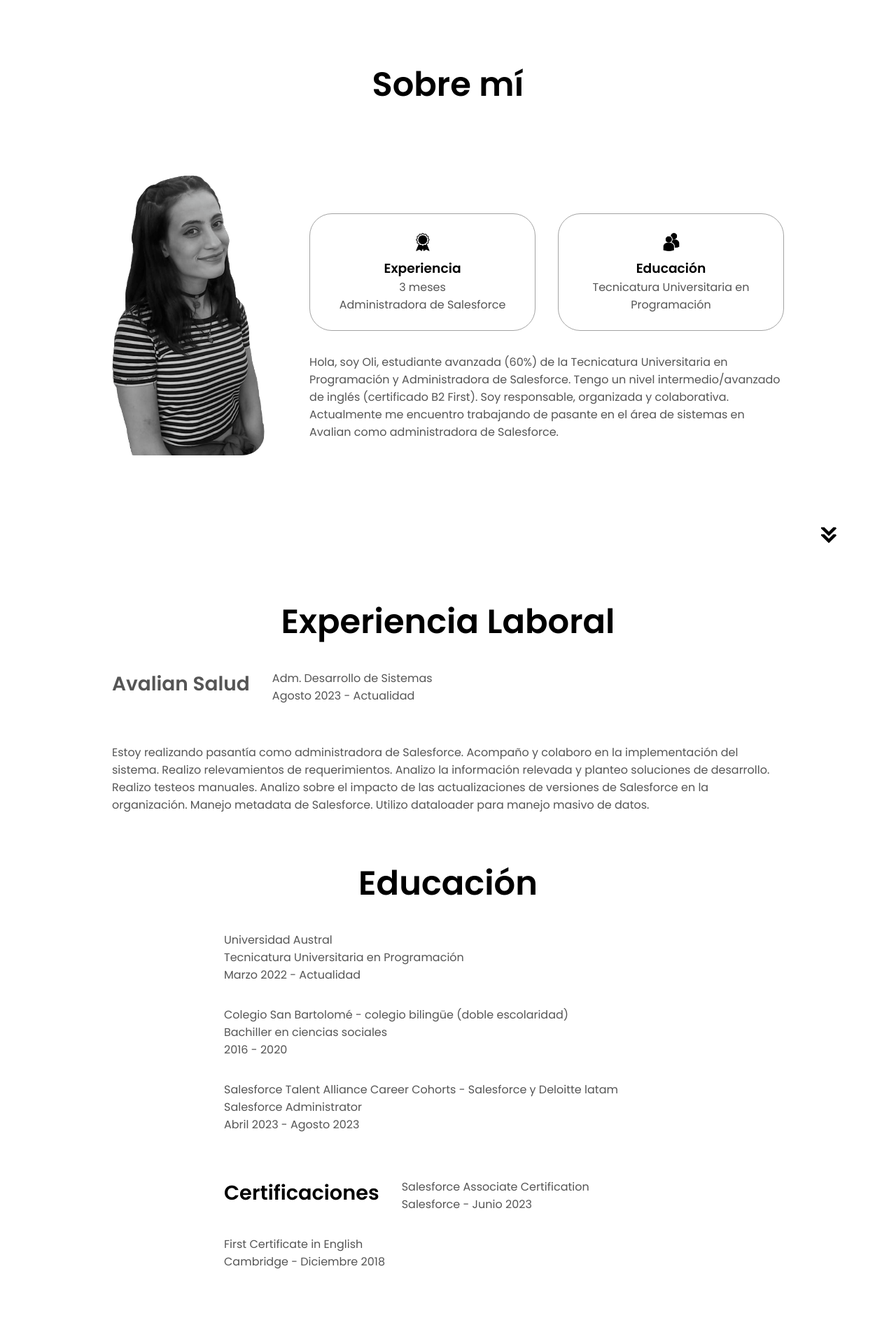
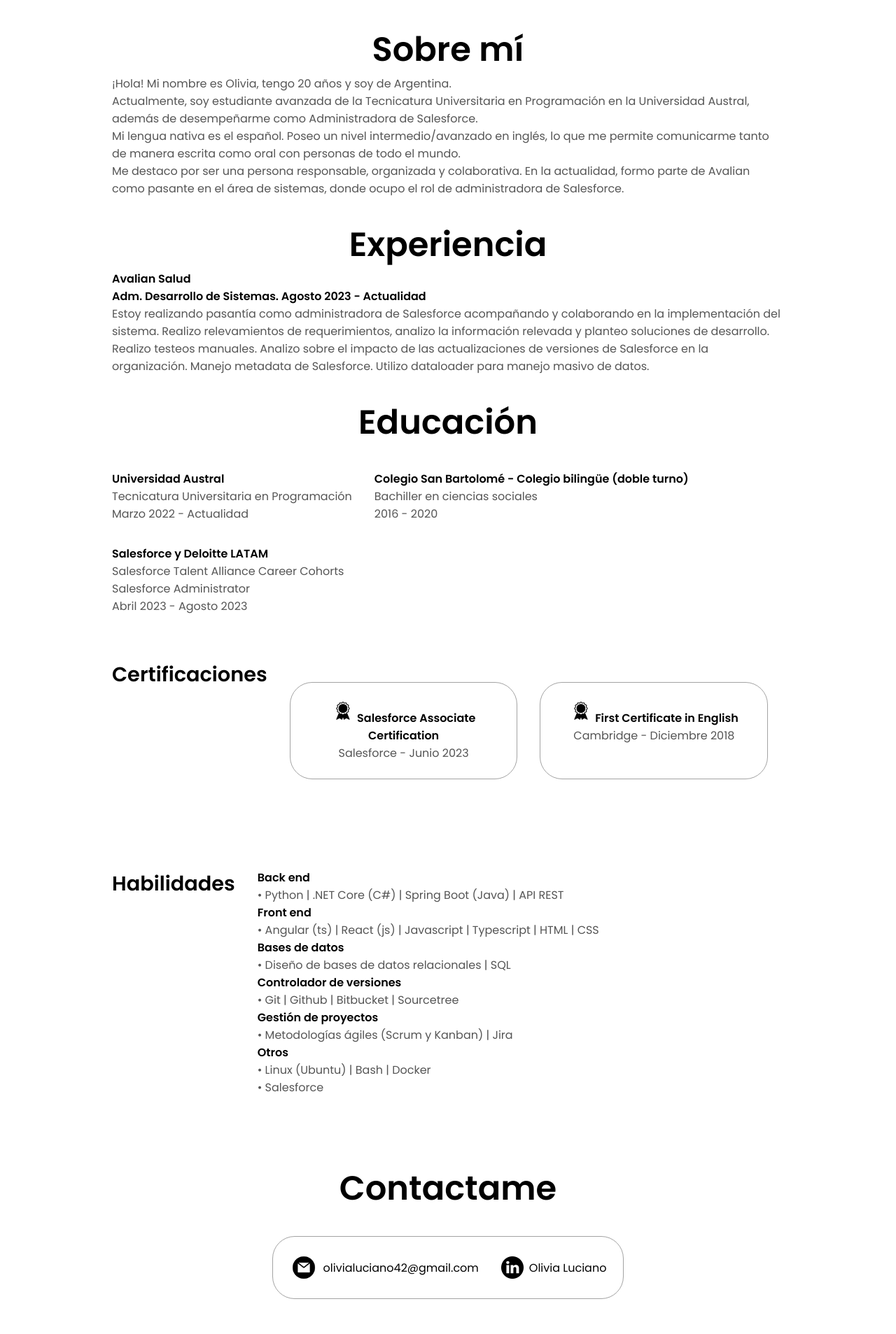
Before and after one commit to olivialuciano/resume, a plain HTML site: page index.html in a window 1280 px wide. Shown: the part 893-2800 px from the top of the page at 70% size. Drawn offline with Linux system fonts and the light colour scheme.

Commit message:
version 2

```diff
--- a/index.html
+++ b/index.html
@@ -8,64 +8,63 @@
     <link rel="stylesheet" href="style.css" />
     <link rel="stylesheet" href="mediaqueries.css" />
   </head>
+
   <body>
+    <!-- DESKTOP -->
     <nav id="desktop-nav">
-      <div class="logo">Olivia Luciano</div>
-      <!-- <button onclick="toggleLanguage()">Toggle Language</button> -->
+      <button class="toggle-button" onclick="toggleLanguage()" data-translate="enes"></button>
+
 
       <div>
         <ul class="nav-links">
-          <li><a href="#about">Sobre mí</a></li>
-          <li><a href="#experience">Experiencia</a></li>
-          <li><a href="#experience">Educación</a></li>
-          <li><a href="#projects">Proyectos</a></li>
-          <li><a href="#contact" data-translate="contact">Contacto</a></li>
+          <li><a href="#about" data-translate="aboutMe"></a></li>
+          <li><a href="#experience" data-translate="experience"></a></li>
+          <li><a href="#education" data-translate="education"></a></li>
+          <li><a href="#contact" data-translate="contact"></a></li>
         </ul>
       </div>
     </nav>
+
+    <!-- PHONE -->
     <nav id="hamburger-nav">
-      <div class="logo">Olivia Luciano</div>
+      <button onclick="toggleLanguage()">EN/ES</button>
+
       <div class="hamburger-menu">
+
         <div class="hamburger-icon" onclick="toggleMenu()">
           <span></span>
           <span></span>
           <span></span>
         </div>
+
         <div class="menu-links">
-          <li><a href="#about" onclick="toggleMenu()">Sobre mí</a></li>
-          <li><a href="#experience" onclick="toggleMenu()">Experiencia</a></li>
-          <li><a href="#experience" onclick="toggleMenu()">Educación</a></li>
-          <li><a href="#projects" onclick="toggleMenu()">Proyectos</a></li>
-          <li>
-            <a href="#contact" onclick="toggleMenu()">Contacto</a>
-          </li>
+          <li><a href="#about" onclick="toggleMenu()" data-translate="aboutMe">{translations.aboutMe}</a></li>
+          <li><a href="#experience" onclick="toggleMenu()" data-translate="experience">{translations.experience}</a></li>
+          <li><a href="#education" onclick="toggleMenu()" data-translate="education">{translations.education}</a></li>
+          <li><a href="#contact" onclick="toggleMenu()" data-translate="contact">{translations.contact}</a></li>
         </div>
       </div>
     </nav>
+
     <section id="profile">
       <div class="section__pic-container">
         <img
           src="./assets/profile-pic.PNG"
-          alt="Olivia Luciano profile picture"
+          alt="{translations.logo} profile picture"
         />
       </div>
       <div class="section__text">
-        <p class="section__text__p1">Hola, soy</p>
         <h1 class="title">Olivia Luciano</h1>
-        <p class="section__text__p2">
-          Desarrolladora Web Full-stack <br />
-          Salesforce Admin
-        </p>
+        <p class="section__text__p2" data-translate="desarrolladora">
+        </p><p class="section__text__p2">Salesforce Admin</p>
 
         <div class="btn-container">
           <button
             class="btn btn-color-2"
-            onclick="window.open('./assets/cv_olivia_luciano.pdf')"
+            onclick="window.open('./assets/cv_olivia_luciano.pdf')" data-translate="downloadCV"
           >
-            Descargar CV
           </button>
-          <button class="btn btn-color-1" onclick="location.href='./#contact'">
-            Info de Contacto
+          <button class="btn btn-color-1" onclick="location.href='./#contact'" data-translate="contactInfo">
           </button>
         </div>
         <div id="socials-container">
@@ -81,120 +80,85 @@
             class="icon"
             onclick="location.href='https://github.com/olivialuciano'"
           />
+          <img
+          src="./assets/trailhead.png"
+          alt="My Github profile"
+          class="icon"
+          onclick="location.href='https://www.salesforce.com/trailblazer/olivialuciano42"
+        />
         </div>
       </div>
     </section>
-    <br>
-    <br>
     <section id="about">
-      <h1 class="title">Sobre mí</h1>
-      <div class="section-container">
-        <div class="section__pic-container">
-          <img
-            src="./assets/about-pic-bn.PNG"
-            alt="Profile picture"
-            class="about-pic"
-          />
-        </div>
-        <div class="about-details-container">
-          <div class="about-containers">
-            <div class="details-container">
-              <img
-                src="./assets/experience.png"
-                alt="Experience icon"
-                class="icon"
-              />
-              <h3>Experiencia</h3>
-              <p>3 meses <br />Administradora de Salesforce</p>
-            </div>
-            <div class="details-container">
-              <img
-                src="./assets/education.png"
-                alt="Education icon"
-                class="icon"
-              />
-              <h3>Educación</h3>
-              <p>Tecnicatura Universitaria en Programación</p>
-            </div>
+      <h1 class="title" data-translate="aboutMe"></h1>
+          <div class="text-container">
+            <p data-translate="aboutMe1"></p>
+            <p data-translate="aboutMe2"></p>
+            <p data-translate="aboutMe3"></p>
+            <p data-translate="aboutMe4"></p>
+
           </div>
-          <div class="text-container">
-            <p>
-              Hola, soy Oli, estudiante avanzada (60%) de la Tecnicatura
-              Universitaria en Programación y Administradora de Salesforce.
-              Tengo un nivel intermedio/avanzado de inglés (certificado B2
-              First). Soy responsable, organizada y colaborativa. Actualmente me
-              encuentro trabajando de pasante en el área de sistemas en Avalian
-              como administradora de Salesforce.
-            </p>
-          </div>
-        </div>
+    </section>
+
+    <section id="experience">
+      <h1 class="title" data-translate="experience"></h1>
+      <div class="text-container">
+        <strong>Avalian Salud </strong>
+        <br>
+        <strong data-translate="experiencieAv"></strong>
+        <p data-translate="experience1"></p>
       </div>
-      <img
-        src="./assets/arrow.png"
-        alt="Arrow icon"
-        class="icon arrow"
-        onclick="location.href='./#experience'"
-      />
     </section>
-    <section id="experience">
-      <h1 class="title">Experiencia Laboral</h1>
-      <div class="experience-details-container">
-        <div class="about-containers">
-          <h2 class="experience-sub-title">Avalian Salud</h2>
-          <div class="text-container">
-            <p>
-              Adm. Desarrollo de Sistemas <br />
-              Agosto 2023 - Actualidad
-            </p>
-          </div>
-          <div class="text-container">
-            <p>
-              Estoy realizando pasantía como administradora de Salesforce.
-              Acompaño y colaboro en la implementación del sistema.
-Realizo relevamientos de requerimientos. Analizo la información
-relevada y planteo soluciones de desarrollo. Realizo testeos
-manuales. Analizo sobre el impacto de las actualizaciones de
-versiones de Salesforce en la organización. Manejo metadata de
-Salesforce. Utilizo dataloader para manejo masivo de datos.
 
-            </p>
-          </div>
-        </div>
-      </div>
+
       <section id="experience">
-        <h1 class="title">Educación</h1>
+        <h1 class="title" data-translate="education"></h1>
         <div class="experience-details-container">
           <div class="about-containers">
             <div class="text-container">
-              <p >Universidad Austral <br>
-                Tecnicatura Universitaria en Programación <br />
-                Marzo 2022 - Actualidad
-              </p>
+              <strong data-translate="university"></strong>
+              <p data-translate="title"></p>
+              <p data-translate="ausDate"></p>
             </div>
             <div class="text-container">
-                <p >Colegio San Bartolomé - colegio bilingüe (doble escolaridad)<br>
-                  Bachiller en ciencias sociales<br />
-                  2016 - 2020
-                </p>
-              </div>
+              <strong data-translate="school"></strong>
+              <p data-translate="bachelor"></p>
+              <p>2016 - 2020</p>
+            </div>
               <div class="text-container">
-                <p >Salesforce Talent Alliance Career Cohorts - Salesforce y Deloitte latam<br>
-                  Salesforce Administrator <br />
-                  Abril 2023 - Agosto 2023
-                </p>
+                <strong data-translate="deloitte"></strong>
+                <p >Salesforce Talent Alliance Career Cohorts<br>
+                  Salesforce Administrator </p>
+                  <p data-translate="deloDate"></p>
+
               </div>
 
               <div class="experience-details-container">
                 <div class="about-containers">
-              <h3 class="sub-title">Certificaciones</h3>
-              <div class="text-container">
-                <p >Salesforce Associate Certification <br>
-                  Salesforce - Junio 2023</p>
+              <h1 class="sub-title" data-translate="certifications"></h1>
+              <div class="about-containers">
+                <div class="details-container">
+                  <img
+                    src="./assets/experience.png"
+                    alt="Experience icon"
+                    class="icon"
+                  />
+                  <strong>Salesforce Associate Certification</strong>
+                  <p data-translate="salesforce"></p>
+
+                </div>
+                <div class="details-container">
+                  <img
+                    src="./assets/experience.png"
+                    alt="Experience icon"
+                    class="icon"
+                  />
+                  <strong>First Certificate in English</strong>
+                  <p data-translate="cambridge"></p>
+                </div>
+
               </div>
-              <div class="text-container">
-                <p >First Certificate in English <br>
-                  Cambridge - Diciembre 2018</p>
-              </div>
+
               </div>
               </div>
 
@@ -205,14 +169,20 @@ Salesforce. Utilizo dataloader para manejo masivo de datos.
             <div class="experience-details-container">
               <div class="about-containers">
 
-              <h3 class="sub-title">Habilidades</h3>
+              <h1 class="sub-title" data-translate="skills"></h1>
               <div class="text-container">
+                <strong>Back end</strong>
                     <p >• Python | .NET Core (C#) | Spring Boot (Java) | API REST</p>
+                    <strong>Front end</strong>
                     <p >• Angular (ts) | React (js) | Javascript | Typescript | HTML | CSS</p>
-                    <p >• Diseño de bases de datos relacionales | SQL</p>
+                    <strong data-translate="databases"></strong>
+                    <p data-translate="bdd" > </p>
+                    <strong data-translate="versionControl"></strong>
+                    <p >• Git | Github | Bitbucket | Sourcetree</p>
+                    <strong data-translate="projectManagement"></strong>
+                    <p data-translate="agile"></p>
+                    <strong data-translate="other"></strong>
                     <p >• Linux (Ubuntu) | Bash | Docker</p>
-                    <p >• Git | Github | Bitbucket | Sourcetree</p>
-                    <p >• Metodologías ágiles (Scrum y Kanban) | Jira</p>
                     <p >• Salesforce</p>
               </div>
 
@@ -318,7 +288,7 @@ Salesforce. Utilizo dataloader para manejo masivo de datos.
       />
     </section> -->
     <section id="contact">
-      <h1 class="title">Contactame</h1>
+      <h1 class="title" data-translate="contactMe"></h1>
       <div class="contact-info-upper-container">
         <div class="contact-info-container">
           <img
@@ -344,29 +314,19 @@ Salesforce. Utilizo dataloader para manejo masivo de datos.
             >
           </p>
         </div>
-        <div class="contact-info-container">
-          <img
-            src="./assets/trailhead.png"
-            alt="Trailhead icon"
-            class="icon contact-icon"
-          />
-          <p>
-            <a href="https://www.salesforce.com/trailblazer/olivialuciano42"
-              >Olivia Luciano</a
-            >
-          </p>
+
         </div>
       </div>
     </section>
     <footer>
       <nav>
         <div class="nav-links-container">
-          <ul class="nav-links">
-            <li><a href="#about">Sobre mí</a></li>
-            <li><a href="#experience">Experiencia</a></li>
-            <li><a href="#experience">Educación</a></li>
-            <li><a href="#projects">Proyectos</a></li>
-            <li><a href="#contact" data-translate="contact">Contacto</a></li>
+          <ul class="nav-links2">
+            <li><a href="#about" data-translate="aboutMe"></a></li>
+            <li><a href="#experience" data-translate="experience"></a></li>
+            <li><a href="#experience" data-translate="education"></a></li>
+            <!-- <li><a href="#projects">Proyectos</a></li> -->
+            <li><a href="#contact" data-translate="contact"></a></li>
           </ul>
         </div>
       </nav>
--- a/script.js
+++ b/script.js
@@ -7,103 +7,97 @@ function toggleMenu() {
 
 const translations = {
   en: {
+    enes: "ES",
     portfolioTitle: "My Portfolio",
-    logo: "Olivia Luciano",
-    about: "About",
+    toggleLanguage: "Toggle Language",
+    desarrolladora: "Full-stack Web Developer",
+    aboutMe: "About Me",
+    aboutMe1:
+      "Hello! My name is Olivia, I'm 20 years old, and I'm from Argentina.",
+    aboutMe2:
+      "Currently, I am an advanced student in the University Technician Program in Programming at Universidad Austral and work as a Salesforce Administrator. ",
+    aboutMe3:
+      "My native language is Spanish. I have an intermediate/advanced level of English, enabling me to communicate both in writing and orally with people from around the world. ",
+    aboutMe4:
+      "I am characterized by being a responsible, organized, and collaborative individual. Currently, I am part of Avalian as an intern in the systems department, where I serve as a Salesforce Administrator.",
     experience: "Experience",
+    experiencieAv: "Systems Development. August 2023 - Present.",
+    experience1:
+      "I am doing an internship as a Salesforce administrator, supporting and collaborating in the system implementation. I conduct requirements surveys, analyze the gathered information, and propose development solutions. I perform manual testing and analyze the impact of Salesforce version updates on the organization. I handle Salesforce metadata and use Dataloader for bulk data management.",
     education: "Education",
-    projects: "Projects",
     contact: "Contact",
-    hello: "Hello, I'm",
-    name: "Olivia Luciano",
-    role: "Full-stack Web Developer <br /> Salesforce Admin",
-    downloadCv: "Download CV",
+    downloadCV: "Download CV",
     contactInfo: "Contact Info",
-    linkedinProfile: "https://linkedin.com/in/olivialuciano",
-    githubProfile: "https://github.com/olivialuciano",
-    aboutTitle: "About Me",
-    aboutDescription:
-      "Hi, I'm Oli, an advanced student (60%) in the University Degree in Programming and Salesforce Administrator. I have an intermediate/advanced level of English (B2 First certified). I am responsible, organized, and collaborative. Currently, I am working as an intern in the systems area at Avalian as a Salesforce administrator.",
-    experienceTitle: "Work Experience",
-    jobDetails:
-      "I am doing an internship as a Salesforce administrator. I accompany and collaborate in the implementation of the system. I conduct requirements surveys. I analyze the collected information and propose development solutions. I perform manual testing. I analyze the impact of Salesforce version updates on the organization. I handle Salesforce metadata. I use Dataloader for bulk data handling.",
-    educationTitle: "Education",
-    educationDetails:
-      "University Austral <br> University Degree in Programming <br /> March 2022 - Present",
-    highSchoolDetails:
-      "San Bartolomé School - bilingual school (double shift) <br> Bachelor in Social Sciences <br /> 2016 - 2020",
-    salesforceCertificationDetails:
-      "Salesforce Talent Alliance Career Cohorts - Salesforce and Deloitte latam <br> Salesforce Administrator <br /> April 2023 - August 2023",
-    certificationsTitle: "Certifications",
-    salesforceCertification:
-      "Salesforce Associate Certification <br> Salesforce - June 2023",
-    englishCertification:
-      "First Certificate in English <br> Cambridge - December 2018",
-    skillsTitle: "Skills",
-    pythonSkills: "• Python | .NET Core (C#) | Spring Boot (Java) | REST API",
-    webSkills:
-      "• Angular (ts) | React (js) | Javascript | Typescript | HTML | CSS",
-    databaseSkills: "• Relational database design | SQL",
-    devOpsSkills: "• Linux (Ubuntu) | Bash | Docker",
-    versionControlSkills: "• Git | Github | Bitbucket | Sourcetree",
-    agileSkills: "• Agile methodologies (Scrum and Kanban) | Jira",
-    salesforceSkills: "• Salesforce",
+    certifications: "Certifications",
+    skills: "Skills",
+    databases: "Databases",
+    versionControl: "Version Control",
+    projectManagement: "Project Management",
+    other: "Other",
+    university: "Austral University",
+    title: "University Technician in Programming",
+    ausDate: "March 2022 - Present",
+    school: "San Bartolomé School - Bilingual School (double shift)",
+    bachelor: "Bachelor in Social Studies",
+    deloitte: "Salesforce and Deloitte LATAM",
+    deloDate: "April 2023 - August 2023",
+    salesforce: "Salesforce - June 2023",
+    cambridge: "Cambridge - December 2018",
+    contactMe: "Contact Me",
+    skills: "Skills",
+    agile: "• Agile Methodologies (Scrum and Kanban) | Jira",
+    bdd: "• Database Design for Relational Databases | SQL",
   },
   es: {
+    enes: "EN",
     portfolioTitle: "Mi Portafolio",
-    logo: "Olivia Luciano",
-    about: "Acerca de",
+    toggleLanguage: "Cambiar Idioma",
+    desarrolladora: "Desarrolladora Web Full-stack",
+    aboutMe: "Sobre mí",
+    aboutMe1: "¡Hola! Mi nombre es Olivia, tengo 20 años y soy de Argentina.",
+    aboutMe2:
+      "Actualmente, soy estudiante avanzada de la Tecnicatura Universitaria en Programación en la Universidad Austral, además de desempeñarme como Administradora de Salesforce.",
+    aboutMe3:
+      "Mi lengua nativa es el español. Poseo un nivel intermedio/avanzado en inglés, lo que me permite comunicarme tanto de manera escrita como oral con personas de todo el mundo.",
+    aboutMe4:
+      "Me destaco por ser una persona responsable, organizada y colaborativa. En la actualidad, formo parte de Avalian como pasante en el área de sistemas, donde ocupo el rol de administradora de Salesforce.  ",
     experience: "Experiencia",
+    experiencieAv: "Adm. Desarrollo de Sistemas. Agosto 2023 - Actualidad",
+    experience1:
+      "Estoy realizando pasantía como administradora de Salesforce acompañando y colaborando en la implementación del sistema. Realizo relevamientos de requerimientos, analizo la información relevada y planteo soluciones de desarrollo. Realizo testeos manuales. Analizo sobre el impacto de las actualizaciones de versiones de Salesforce en la organización. Manejo metadata de Salesforce. Utilizo dataloader para manejo masivo de datos.",
     education: "Educación",
-    projects: "Proyectos",
     contact: "Contacto",
-    hello: "Hola, soy",
-    name: "Olivia Luciano",
-    role: "Desarrolladora Web Full-stack Administradora de Salesforce",
-    downloadCv: "Descargar CV",
-    contactInfo: "Info de Contacto",
-    linkedinProfile: "https://linkedin.com/in/olivialuciano",
-    githubProfile: "https://github.com/olivialuciano",
-    aboutTitle: "Sobre mí",
-    aboutDescription:
-      "Hola, soy Oli, estudiante avanzada (60%) de la Tecnicatura Universitaria en Programación y Administradora de Salesforce. Tengo un nivel intermedio/avanzado de inglés (certificado B2 First). Soy responsable, organizada y colaborativa. Actualmente me encuentro trabajando de pasante en el área de sistemas en Avalian como administradora de Salesforce.",
-    experienceTitle: "Experiencia Laboral",
-    jobDetails:
-      "Estoy realizando pasantía como administradora de Salesforce. Acompaño y colaboro en la implementación del sistema. Realizo relevamientos de requerimientos. Analizo la información relevada y planteo soluciones de desarrollo. Realizo testeos manuales. Analizo sobre el impacto de las actualizaciones de versiones de Salesforce en la organización. Manejo metadata de Salesforce. Utilizo dataloader para manejo masivo de datos.",
-    educationTitle: "Educación",
-    educationDetails:
-      "Universidad Austral <br> Tecnicatura Universitaria en Programación <br /> Marzo 2022 - Actualidad",
-    highSchoolDetails:
-      "Colegio San Bartolomé - colegio bilingüe (doble escolaridad)<br> Bachiller en ciencias sociales<br /> 2016 - 2020",
-    salesforceCertificationDetails:
-      "Salesforce Talent Alliance Career Cohorts - Salesforce y Deloitte latam<br> Salesforce Administrator <br /> Abril 2023 - Agosto 2023",
-    certificationsTitle: "Certificaciones",
-    salesforceCertification:
-      "Salesforce Associate Certification <br> Salesforce - Junio 2023",
-    englishCertification:
-      "First Certificate in English <br> Cambridge - Diciembre 2018",
-    skillsTitle: "Habilidades",
-    pythonSkills: "• Python | .NET Core (C#) | Spring Boot (Java) | API REST",
-    webSkills:
-      "• Angular (ts) | React (js) | Javascript | Typescript | HTML | CSS",
-    databaseSkills: "• Diseño de bases de datos relacionales | SQL",
-    devOpsSkills: "• Linux (Ubuntu) | Bash | Docker",
-    versionControlSkills: "• Git | Github | Bitbucket | Sourcetree",
-    agileSkills: "• Metodologías ágiles (Scrum y Kanban) | Jira",
-    salesforceSkills: "• Salesforce",
+    downloadCV: "Descargar CV",
+    contactInfo: "Información de Contacto",
+    certifications: "Certificaciones",
+    skills: "Habilidades",
+    databases: "Bases de datos",
+    versionControl: "Controlador de versiones",
+    projectManagement: "Gestión de proyectos",
+    other: "Otros",
+    university: "Universidad Austral",
+    title: "Tecnicatura Universitaria en Programación",
+    ausDate: "Marzo 2022 - Actualidad",
+    school: "Colegio San Bartolomé - Colegio bilingüe (doble turno)",
+    bachelor: "Bachiller en ciencias sociales",
+    deloitte: "Salesforce y Deloitte LATAM",
+    deloDate: "Abril 2023 - Agosto 2023",
+    salesforce: "Salesforce - Junio 2023",
+    cambridge: "Cambridge - Diciembre 2018",
+    contactMe: "Contactame",
+    skills: "Habilidades",
+    agile: "• Metodologías ágiles (Scrum y Kanban) | Jira",
+    bdd: "• Diseño de bases de datos relacionales | SQL",
   },
 };
 
-let currentLanguage = "en"; // Inglés por defecto, puedes cambiar a 'es' para español
+let currentLanguage = "en";
 
 function toggleLanguage() {
-  // Cambiar entre 'en' (inglés) y 'es' (español)
   currentLanguage = currentLanguage === "en" ? "es" : "en";
 
-  // Obtener todos los elementos que tienen atributo 'data-translate'
   const elementsToTranslate = document.querySelectorAll("[data-translate]");
 
-  // Actualizar el texto de los elementos según el idioma actual
   elementsToTranslate.forEach((element) => {
     const key = element.getAttribute("data-translate");
     if (translations[currentLanguage][key]) {
@@ -112,5 +106,4 @@ function toggleLanguage() {
   });
 }
 
-// Llama a toggleLanguage al cargar la página para establecer el idioma inicial
 toggleLanguage();
--- a/style.css
+++ b/style.css
@@ -64,6 +64,20 @@ a:hover {
 
 .logo:hover {
   cursor: default;
+}
+
+/* togglebutton */
+.toggle-button {
+  display: inline-block;
+  padding: 3px;
+  padding-left: 8px;
+  padding-right: 8px;
+  cursor: pointer;
+  background-color: transparent;
+  color: #313131;
+  border: 1px, #313131;
+  border-radius: 5px;
+  font-family: "Poppins", sans-serif;
 }
 
 /* HAMBURGER MENU */
@@ -150,7 +164,6 @@ a:hover {
 
 section {
   padding-top: 4vh;
-  height: 96vh;
   margin: 0 10rem;
   box-sizing: border-box;
   min-height: fit-content;
@@ -166,7 +179,6 @@ section {
   display: flex;
   justify-content: center;
   gap: 5rem;
-  height: 80vh;
 }
 
 .section__pic-container {
@@ -413,10 +425,6 @@ article .icon {
   margin: 1rem;
 }
 
-.contact-info-container p {
-  font-size: larger;
-}
-
 .contact-icon {
   cursor: default;
 }
@@ -430,8 +438,19 @@ article .icon {
 footer {
   height: 26vh;
   margin: 0 1rem;
+  font-size: 20%;
 }
 
 footer p {
   text-align: center;
 }
+
+.nav-links2 {
+  display: flex;
+}
+
+.nav-links2 {
+  gap: 2rem;
+  list-style: none;
+  font-size: 1rem;
+}
```
